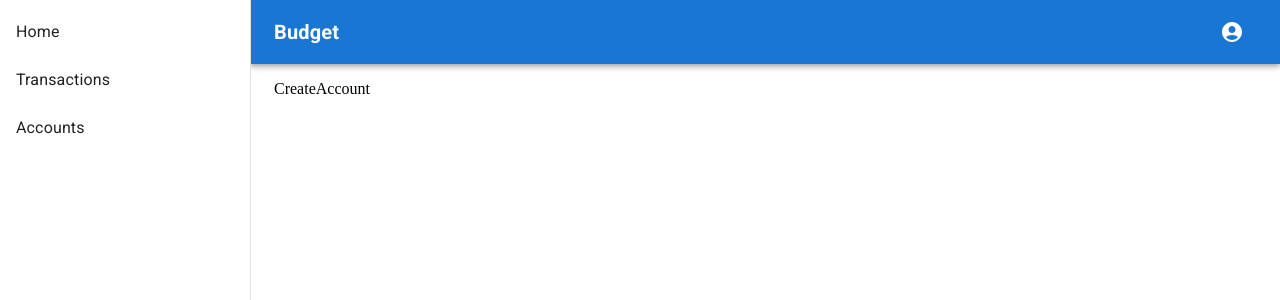
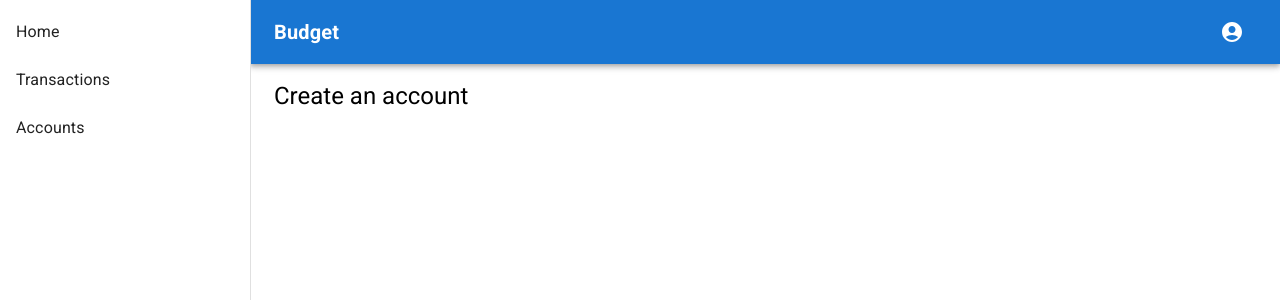
Before and after one commit to elmojohnson/budget_app, a Next.js app: page /accounts/create in a window 1280 px wide. Shown: the top 300 px of the page. Built offline with nearby package versions, Linux system fonts and the light colour scheme; no server answers; sample sign-in values are in the browser's storage.

Commit message:
Prepared pages, hooks, and form for create account

```diff
--- /dev/null
+++ b/components/forms/AccountForm.tsx
@@ -0,0 +1,13 @@
+import React from 'react'
+
+import Box from "@mui/material/Box";
+
+const AccountForm = () => {
+  return (
+    <Box>
+
+    </Box>
+  )
+}
+
+export default AccountForm
--- a/pages/accounts/create.tsx
+++ b/pages/accounts/create.tsx
@@ -1,9 +1,16 @@
-import Layout from '@/components/layouts/Layout'
+import AccountForm from "@/components/forms/AccountForm";
+import Layout from "@/components/layouts/Layout";
+
+// MUI
+import Typography from "@mui/material/Typography";
 
 const CreateAccount = () => {
   return (
-    <Layout>CreateAccount</Layout>
-  )
-}
+    <Layout>
+      <Typography variant="h5">Create an account</Typography>
+      <AccountForm />
+    </Layout>
+  );
+};
 
-export default CreateAccount
+export default CreateAccount;
```
Also changed, not shown: hooks/useCreateAccount.tsx (added, +9 -0 lines).
